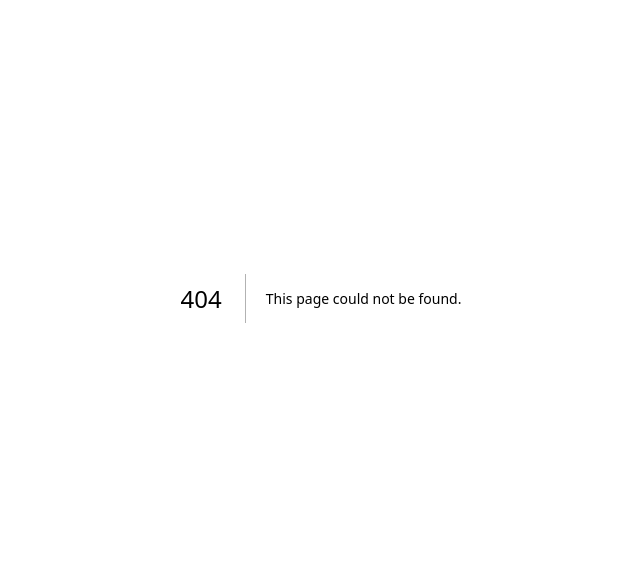
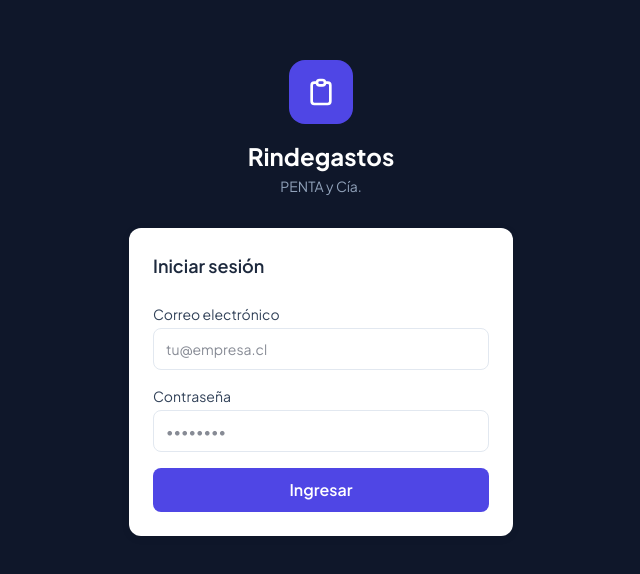
Before and after one commit to danielmartinezcl-creator/Mis-Rendiciones, a Next.js app: page /login in a window 1280 px wide. Before the commit this address had no page. Shown: the part 102-676 px from the top of the page, without its empty margins (319-959 px from the left). Built offline with nearby package versions, Linux system fonts and the light colour scheme.

Commit message:
feat: add login page with Supabase auth — dark sidebar background, migrate middleware to proxy

```diff
--- /dev/null
+++ b/src/app/(auth)/layout.tsx
@@ -0,0 +1,19 @@
+export default function AuthLayout({ children }: { children: React.ReactNode }) {
+  return (
+    <div className="min-h-screen bg-sidebar flex items-center justify-center p-4">
+      <div className="w-full max-w-sm">
+        <div className="text-center mb-8">
+          <div className="inline-flex items-center justify-center w-16 h-16 bg-brand-600 rounded-2xl mb-4">
+            <svg className="w-8 h-8 text-white" fill="none" viewBox="0 0 24 24" stroke="currentColor">
+              <path strokeLinecap="round" strokeLinejoin="round" strokeWidth={2}
+                d="M9 5H7a2 2 0 00-2 2v12a2 2 0 002 2h10a2 2 0 002-2V7a2 2 0 00-2-2h-2M9 5a2 2 0 002 2h2a2 2 0 002-2M9 5a2 2 0 012-2h2a2 2 0 012 2" />
+            </svg>
+          </div>
+          <h1 className="text-2xl font-bold text-white">Rindegastos</h1>
+          <p className="text-slate-400 text-sm mt-1">PENTA y Cía.</p>
+        </div>
+        {children}
+      </div>
+    </div>
+  )
+}
--- /dev/null
+++ b/src/app/(auth)/login/page.tsx
@@ -0,0 +1,98 @@
+'use client'
+
+import { Suspense, useState } from 'react'
+import { createClient } from '@/lib/supabase/client'
+import { useRouter, useSearchParams } from 'next/navigation'
+
+function LoginForm() {
+  const [email, setEmail]       = useState('')
+  const [password, setPassword] = useState('')
+  const [loading, setLoading]   = useState(false)
+  const [error, setError]       = useState<string | null>(null)
+
+  const router       = useRouter()
+  const searchParams = useSearchParams()
+  const next         = searchParams.get('next') ?? '/'
+
+  async function handleSubmit(e: React.FormEvent) {
+    e.preventDefault()
+    setLoading(true)
+    setError(null)
+
+    const supabase = createClient()
+    const { error } = await supabase.auth.signInWithPassword({ email, password })
+
+    if (error) {
+      setError('Correo o contraseña incorrectos')
+      setLoading(false)
+      return
+    }
+
+    router.push(next)
+    router.refresh()
+  }
+
+  return (
+    <div className="bg-white rounded-card shadow-card p-6">
+      <h2 className="text-lg font-semibold text-slate-800 mb-6">Iniciar sesión</h2>
+
+      {error && (
+        <div className="bg-red-50 border border-red-200 text-red-700 text-sm rounded-item p-3 mb-4">
+          {error}
+        </div>
+      )}
+
+      <form onSubmit={handleSubmit} className="space-y-4">
+        <div>
+          <label htmlFor="email" className="block text-sm font-medium text-slate-700 mb-1">
+            Correo electrónico
+          </label>
+          <input
+            id="email"
+            type="email"
+            required
+            value={email}
+            onChange={e => setEmail(e.target.value)}
+            className="w-full px-3 py-2.5 border border-slate-200 rounded-item text-sm focus:outline-none focus:ring-2 focus:ring-brand-600 focus:border-transparent"
+            placeholder="tu@empresa.cl"
+          />
+        </div>
+
+        <div>
+          <label htmlFor="password" className="block text-sm font-medium text-slate-700 mb-1">
+            Contraseña
+          </label>
+          <input
+            id="password"
+            type="password"
+            required
+            value={password}
+            onChange={e => setPassword(e.target.value)}
+            className="w-full px-3 py-2.5 border border-slate-200 rounded-item text-sm focus:outline-none focus:ring-2 focus:ring-brand-600 focus:border-transparent"
+            placeholder="••••••••"
+          />
+        </div>
+
+        <button
+          type="submit"
+          disabled={loading}
+          className="w-full bg-brand-600 hover:bg-brand-700 disabled:opacity-50 text-white font-semibold py-2.5 px-4 rounded-item transition-colors"
+        >
+          {loading ? 'Ingresando...' : 'Ingresar'}
+        </button>
+      </form>
+    </div>
+  )
+}
+
+export default function LoginPage() {
+  return (
+    <Suspense fallback={
+      <div className="bg-white rounded-card shadow-card p-6 text-center text-slate-500">
+        Cargando...
+      </div>
+    }>
+      <LoginForm />
+    </Suspense>
+  )
+}
--- a/src/middleware.ts
+++ b/src/proxy.ts
@@ -1,7 +1,7 @@
 import { createServerClient } from '@supabase/ssr'
 import { NextRequest, NextResponse } from 'next/server'
 
-export async function middleware(request: NextRequest) {
+export async function proxy(request: NextRequest) {
   let supabaseResponse = NextResponse.next({ request })
 
   const supabase = createServerClient(
```
